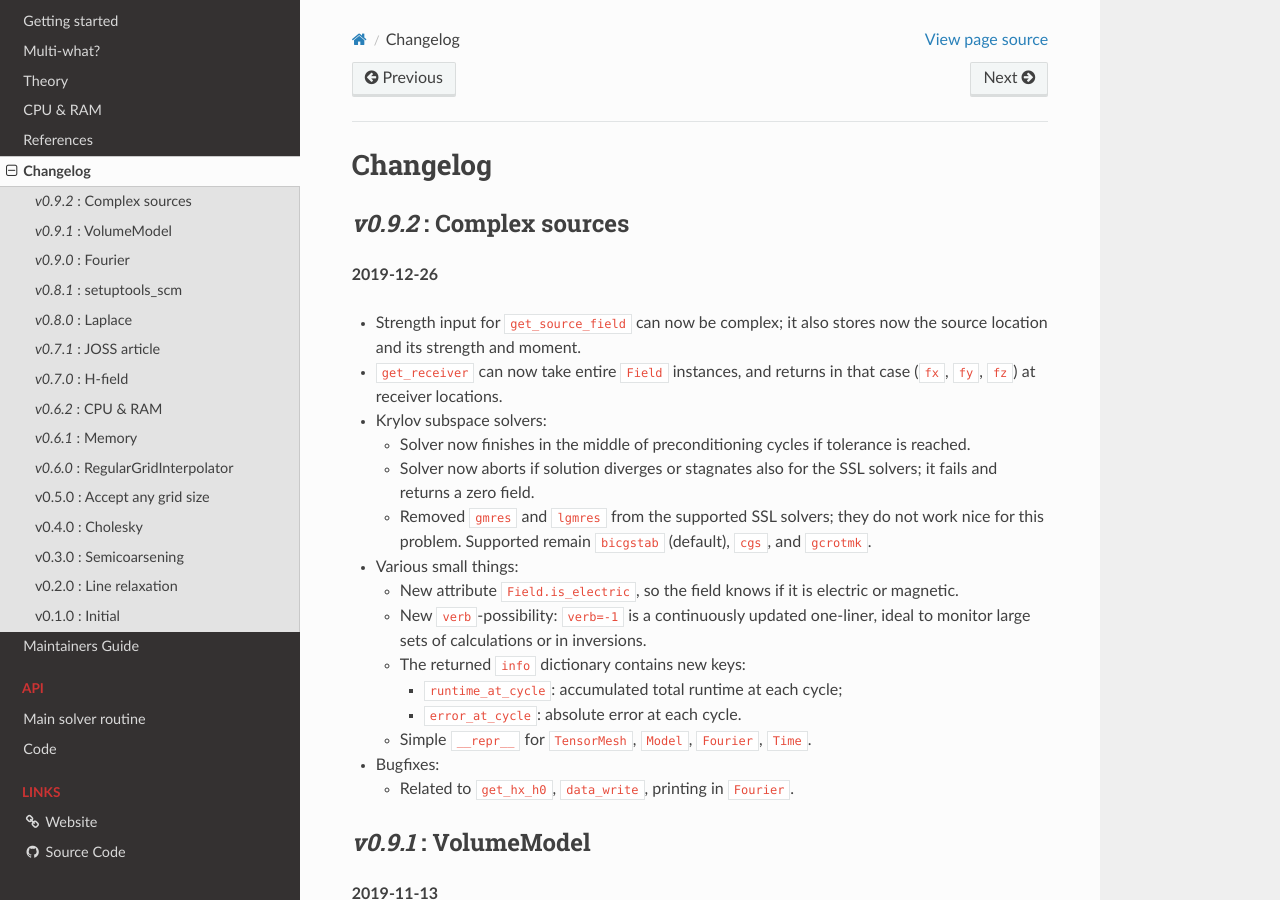
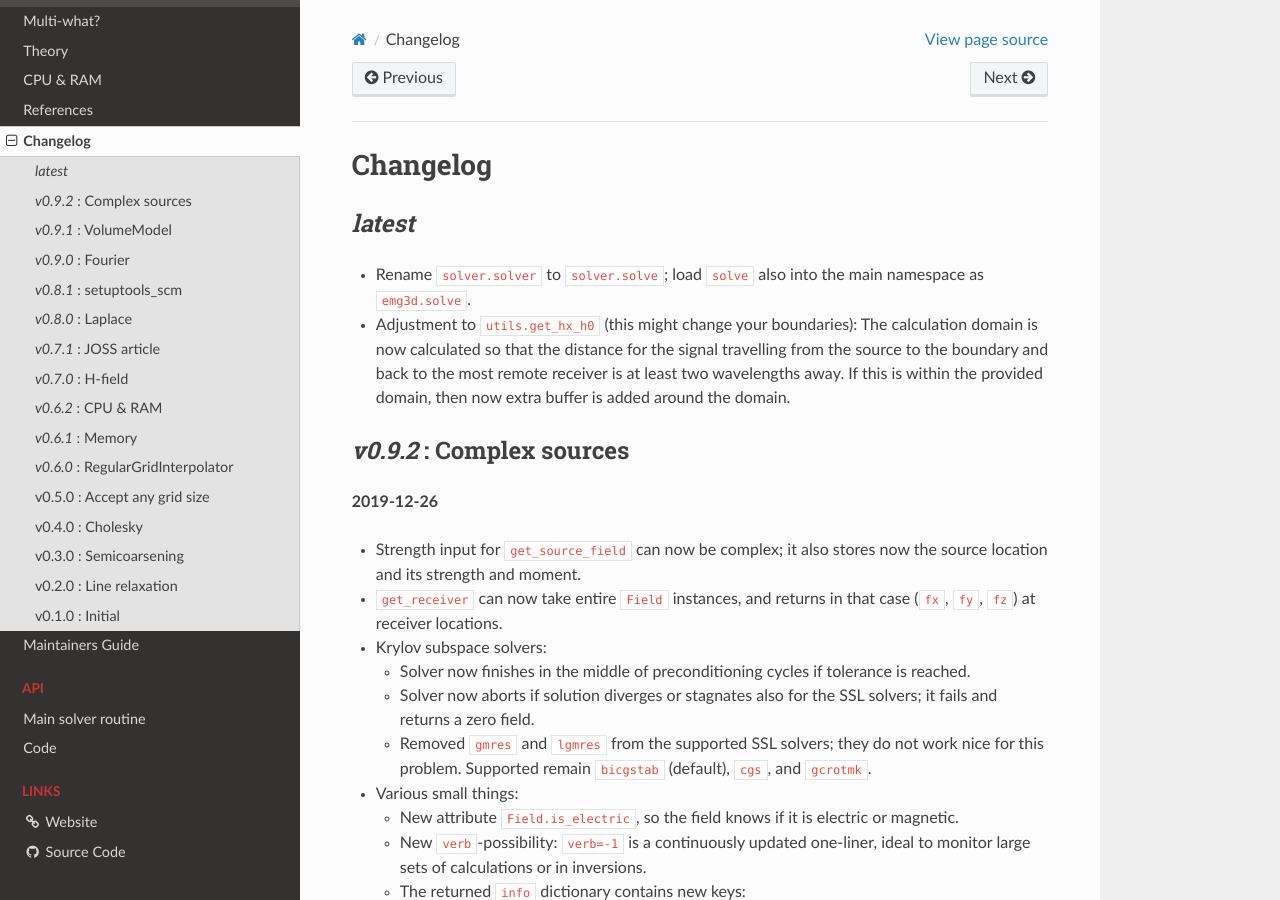
Before and after one commit to emsig/emg3d, a Sphinx documentation site: the page built from docs/changelog.rst, in a window 1280 px wide and 900 px high. Built offline with Sphinx 7.4.7 and the Read the Docs theme 2.0.0, drawn with Linux system fonts in a browser that asks for light colours; the version number could not be read and is left out.

Commit message:
Rename solver() to solve() (#78)
Avoid clash between submodule `emg3d.solver` and routine `emg3d.solver.solver()` by renaming `emg3d.solver.solver()` to `emg3d.solver.solve()`. Now `solve()` is also loaded into the top-namespace and can be called as `emg3d.solve()`, making the main command of emg3d much shorter and less confusion.

* Rename solver() to solve()
* Adjustment to get_hx_h0
* Improve backw.-comp. warnings

```diff
--- a/CHANGELOG.rst
+++ b/CHANGELOG.rst
@@ -1,5 +1,17 @@
 Changelog
 #########
+
+
+*latest*
+--------
+
+- Rename ``solver.solver`` to ``solver.solve``; load ``solve`` also into the
+  main namespace as ``emg3d.solve``.
+- Adjustment to ``utils.get_hx_h0`` (this might change your boundaries): The
+  calculation domain is now calculated so that the distance for the signal
+  travelling from the source to the boundary and back to the most remote
+  receiver is at least two wavelengths away. If this is within the provided
+  domain, then now extra buffer is added around the domain.
 
 
 *v0.9.2* : Complex sources
--- a/docs/code.rst
+++ b/docs/code.rst
@@ -5,7 +5,7 @@ Code
 
 .. automodule:: emg3d.solver
     :members:
-    :exclude-members: solver
+    :exclude-members: solve, solver
 
 .. automodule:: emg3d.njitted
     :members:
--- a/docs/solver.rst
+++ b/docs/solver.rst
@@ -3,4 +3,4 @@ Main solver routine
 
 .. _solver:
 
-.. autofunction:: emg3d.solver.solver
+.. autofunction:: emg3d.solver.solve
--- a/emg3d/__init__.py
+++ b/emg3d/__init__.py
@@ -25,9 +25,10 @@ sped-up through jitted ``numba``-functions.
 
 from emg3d import utils
 from emg3d import solver
+from emg3d.solver import solve
 from emg3d.utils import Report
 
-__all__ = ['solver', 'utils', 'Report']
+__all__ = ['solve', 'solver', 'utils', 'Report']
 
 # Version is sorted out in utils, so we can easier use it within the package
 # itself.
```
Also changed, not shown: docs/theory.rst (+7 -7 lines), docs/usage.rst (+8 -9 lines), 6 other files.
